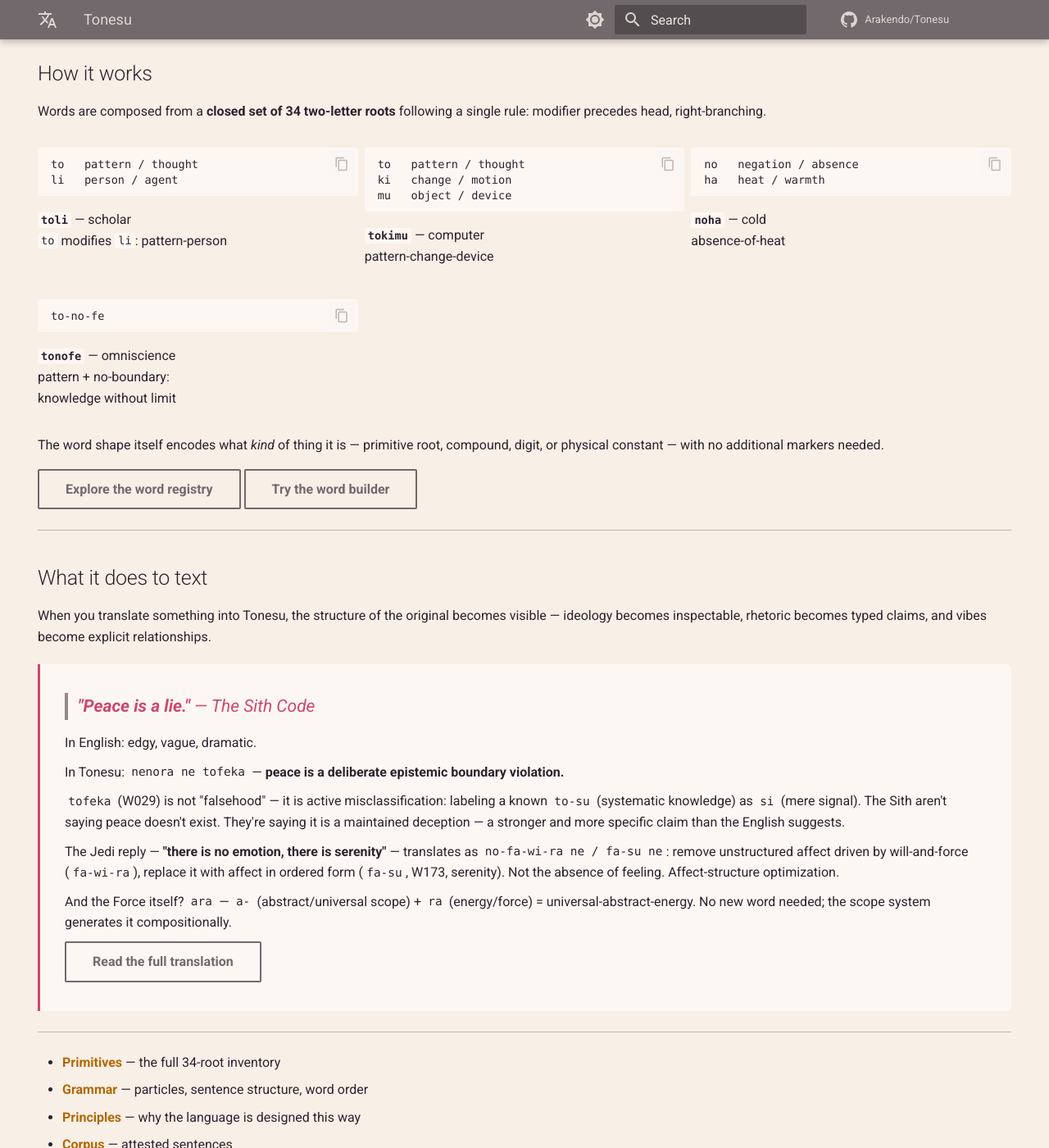
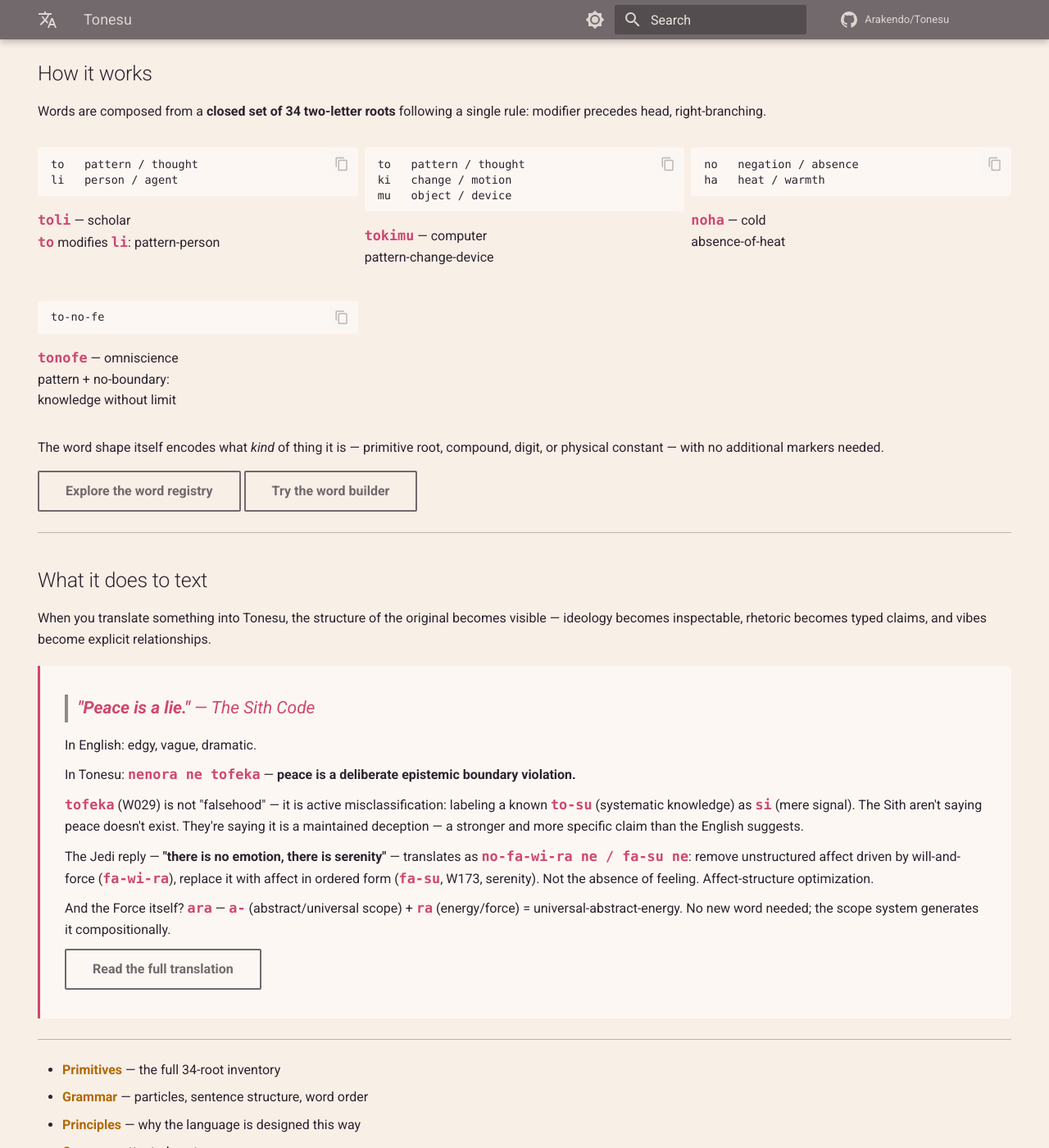
Before and after one commit to Arakendo/Tonesu, an MkDocs documentation site: the page built from www/docs/index.md, in a window 1280 px wide and 1400 px high, scrolled down 779 px. Shown: the whole window at 82% size. Built offline with MkDocs 1.6.1 and Material for MkDocs 9.7.7, drawn with Linux system fonts in a browser that asks for light colours; comment, search, counter and statistics services are not loaded.

Commit message:
Style: showcase Tonesu word forms as language display, not code snippets
In .tn-showcase and .tn-example-grid sections, inline code spans now
render without the grey box background, at body size (1.05em), accent
color, and bold.  Pre>code display blocks are excluded via :not(pre).
All other code spans site-wide are unchanged.

```diff
--- a/www/docs/overrides/css/extra.css
+++ b/www/docs/overrides/css/extra.css
@@ -156,6 +156,23 @@
   font-size: 0.85em;
   border-radius: 3px;
   padding: 0.1em 0.3em;
+}
+
+/* ── Tonesu language showcase — inline word-form display ─── */
+/*
+ * In demo/showcase sections, Tonesu forms are authored as inline
+ * code spans for convenience, but should read as displayed language
+ * forms — not code snippets. Strip the code-box chrome and apply
+ * accent color at body size. Pre>code (display blocks) are excluded.
+ */
+.tn-showcase :not(pre) > code,
+.tn-example-grid :not(pre) > code {
+  background: none;
+  border-radius: 0;
+  padding: 0;
+  font-size: 1.05em;
+  color: var(--md-accent-fg-color);
+  font-weight: 600;
 }
 
 /* Force tables to fill their container (Material defaults to inline-block) */
```
